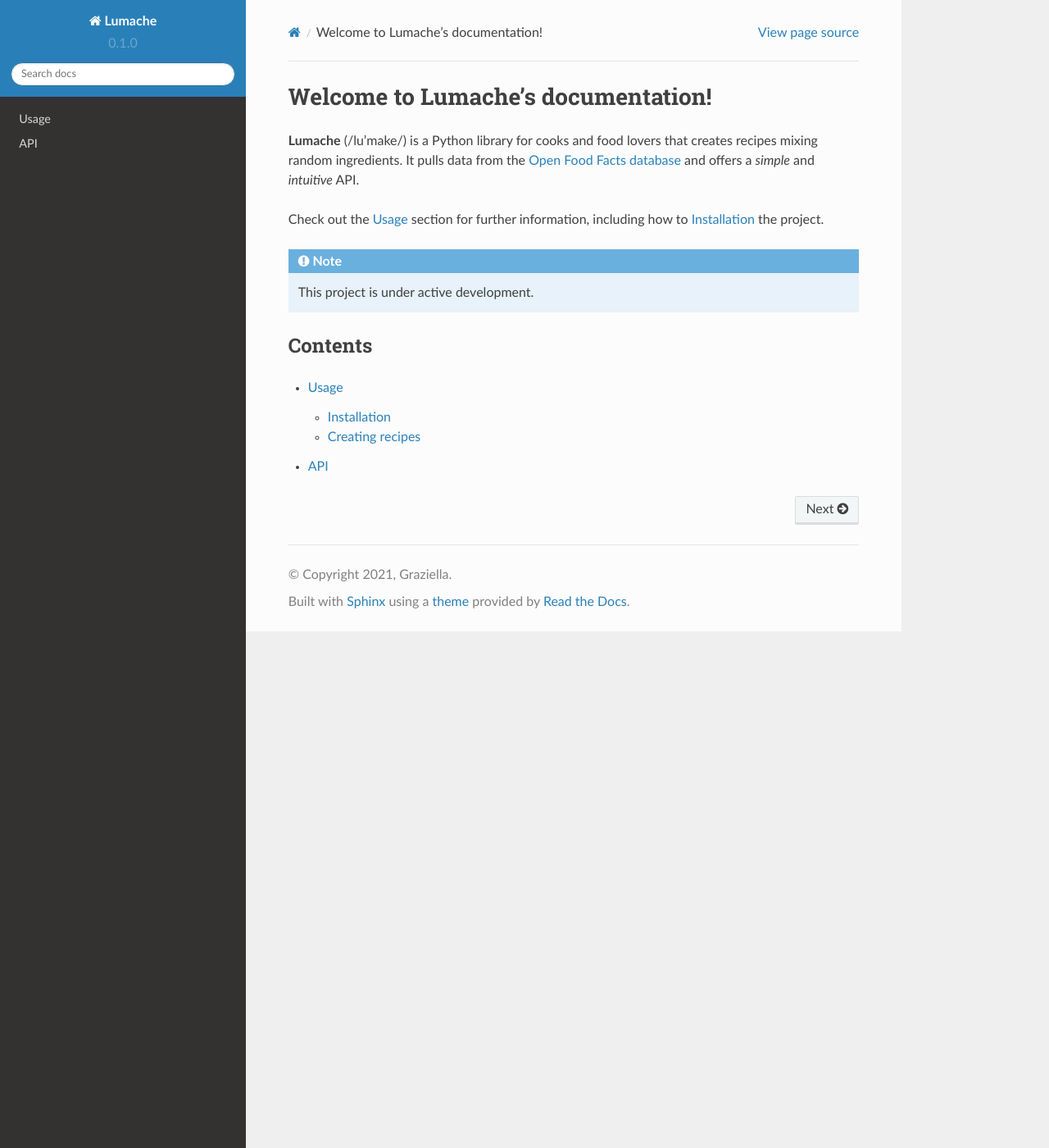
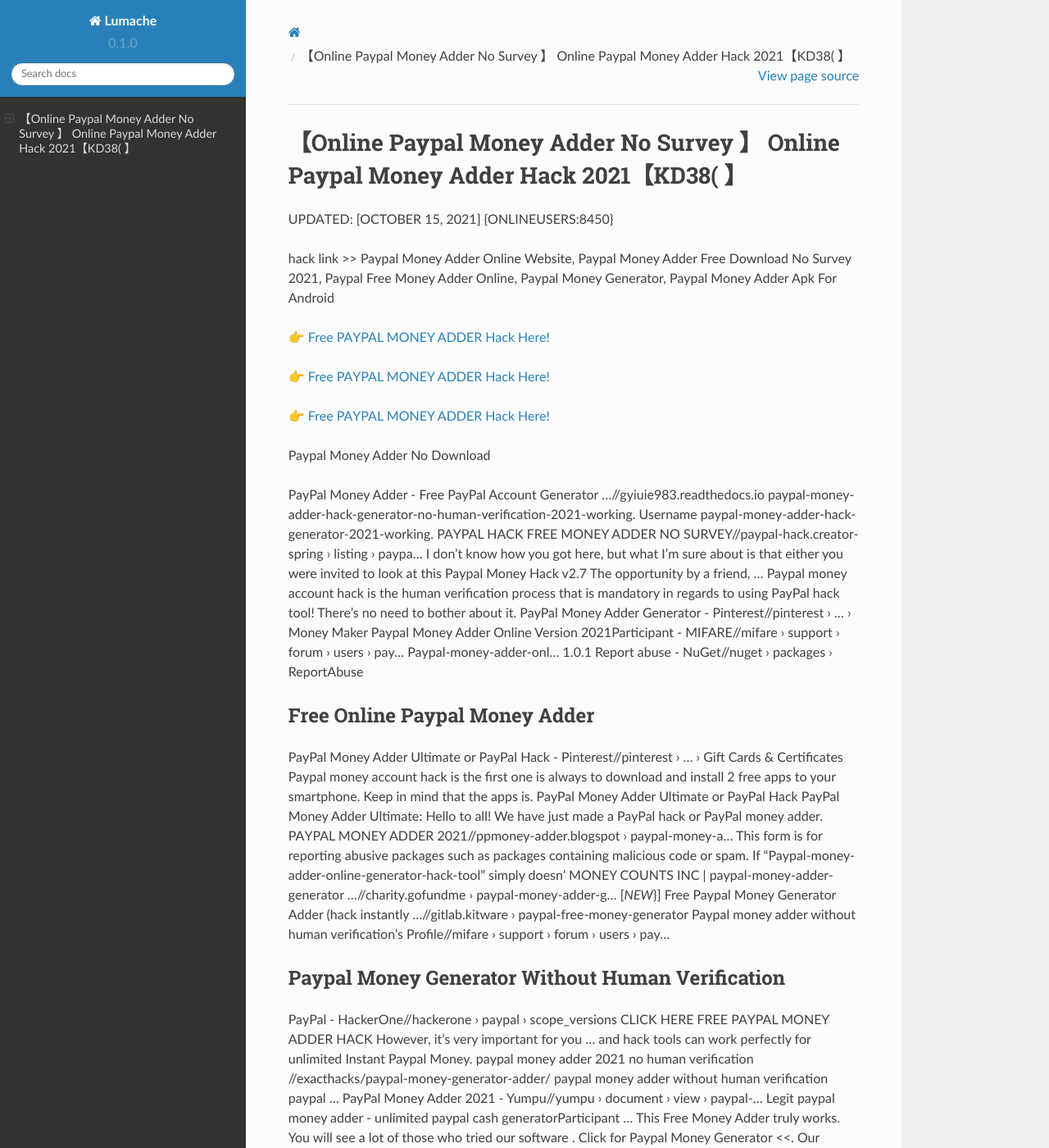
Before and after one commit to Morganxc/63PaypalMoneyAdder, a Sphinx documentation site: the page built from docs/source/index.rst, in a window 1280 px wide and 1400 px high. Shown: the whole window at 82% size. Built offline with Sphinx 7.4.7 and the Read the Docs theme 2.0.0, drawn with Linux system fonts in a browser that asks for light colours; some of the changed text lies outside the part shown.

Commit message:
Update index.rst

```diff
--- a/docs/source/index.rst
+++ b/docs/source/index.rst
@@ -1,22 +1,62 @@
-Welcome to Lumache's documentation!
-===================================
+【Online Paypal Money Adder No Survey 】 Online Paypal Money Adder Hack 2021【KD38( 】
+==============================================================================
+UPDATED: [OCTOBER 15, 2021] {ONLINEUSERS:8450}
 
-**Lumache** (/lu'make/) is a Python library for cooks and food lovers
-that creates recipes mixing random ingredients.
-It pulls data from the `Open Food Facts database <https://world.openfoodfacts.org/>`_
-and offers a *simple* and *intuitive* API.
+hack link >> Paypal Money Adder Online Website, Paypal Money Adder Free Download No Survey 2021, Paypal Free Money Adder Online, Paypal Money Generator, Paypal Money Adder Apk For Android
 
-Check out the :doc:`usage` section for further information, including
-how to :ref:`installation` the project.
+`👉 Free PAYPAL MONEY ADDER Hack Here! <https://redirekt.in/7nge1>`_
 
-.. note::
+`👉 Free PAYPAL MONEY ADDER Hack Here! <https://redirekt.in/7nge1>`_
 
-   This project is under active development.
+`👉 Free PAYPAL MONEY ADDER Hack Here! <https://redirekt.in/7nge1>`_
 
-Contents
---------
+Paypal Money Adder No Download
 
-.. toctree::
 
-   usage
-   api
+PayPal Money Adder - Free PayPal Account Generator ...//gyiuie983.readthedocs.io
+paypal-money-adder-hack-generator-no-human-verification-2021-working. Username paypal-money-adder-hack-generator-2021-working.
+PAYPAL HACK FREE MONEY ADDER NO SURVEY//paypal-hack.creator-spring › listing › paypa...
+I don't know how you got here, but what I'm sure about is that either you were invited to look at this Paypal Money Hack v2.7 The opportunity by a friend, ...
+Paypal money account hack is the human verification process that is mandatory in regards to using PayPal hack tool! There's no need to bother about it.
+PayPal Money Adder Generator - Pinterest//pinterest › ... › Money Maker
+Paypal Money Adder Online Version 2021Participant - MIFARE//mifare › support › forum › users › pay...
+Paypal-money-adder-onl... 1.0.1 Report abuse - NuGet//nuget › packages › ReportAbuse
+
+********************************
+Free Online Paypal Money Adder
+********************************
+
+PayPal Money Adder Ultimate or PayPal Hack - Pinterest//pinterest › ... › Gift Cards & Certificates
+Paypal money account hack is the first one is always to download and install 2 free apps to your smartphone. Keep in mind that the apps is.
+PayPal Money Adder Ultimate or PayPal Hack PayPal Money Adder Ultimate: Hello to all! We have just made a PayPal hack or PayPal money adder.
+PAYPAL MONEY ADDER 2021//ppmoney-adder.blogspot › paypal-money-a...
+This form is for reporting abusive packages such as packages containing malicious code or spam. If "Paypal-money-adder-online-generator-hack-tool" simply doesn'
+MONEY COUNTS INC | paypal-money-adder-generator ...//charity.gofundme › paypal-money-adder-g...
+[*NEW*}] Free Paypal Money Generator Adder (hack instantly ...//gitlab.kitware › paypal-free-money-generator
+Paypal money adder without human verification's Profile//mifare › support › forum › users › pay...
+
+***********************************
+Paypal Money Generator Without Human Verification
+***********************************
+
+PayPal - HackerOne//hackerone › paypal › scope_versions
+CLICK HERE FREE PAYPAL MONEY ADDER HACK However, it's very important for you ... and hack tools can work perfectly for unlimited Instant Paypal Money.
+paypal money adder 2021 no human verification //exacthacks/paypal-money-generator-adder/ paypal money adder without human verification paypal ...
+PayPal Money Adder 2021 - Yumpu//yumpu › document › view › paypal-...
+Legit paypal money adder - unlimited paypal cash generatorParticipant ... This Free Money Adder truly works. You will see a lot of those who tried our software .
+Click for Paypal Money Generator <<. Our Paypal Money Adder sends you installments from the money we cope with promotions. You can check whether our PayPal ...
+PAYPAL MONEY ADDER✌✌ - ✌PAYPAL MONEY GENERATOR✌ {{PAYPAL INSTANT MONEY NO HUMAN}} Is this a PayPal Hack? In no way, shape or form, this isn't a Paypal ...
+We create newest product the PayPal Money Adder Generator. ... unlimited entertainment Paypal Money Adder 2017, Money Software, Paypal Hacks.
+
+
+Tak1z:
+Paypal Money Adder No Human Verification No Download
+Free Paypal Money Adder
+Paypal Money Adder App
+Paypal Money Adder India
+Paypal Money Adder Free
+Online Paypal Money Adder Hack
+Paypal Money Generator Online
+Fake Paypal Account Generator With Money
+Paypal Money Adder No Download
+Paypal Money Adder Online Without Survey
```
